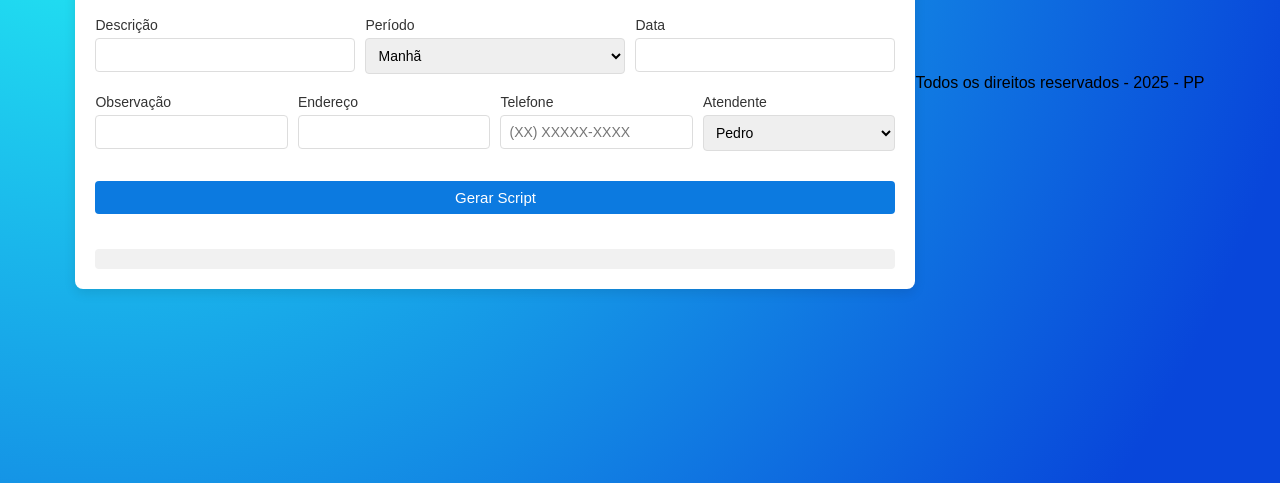
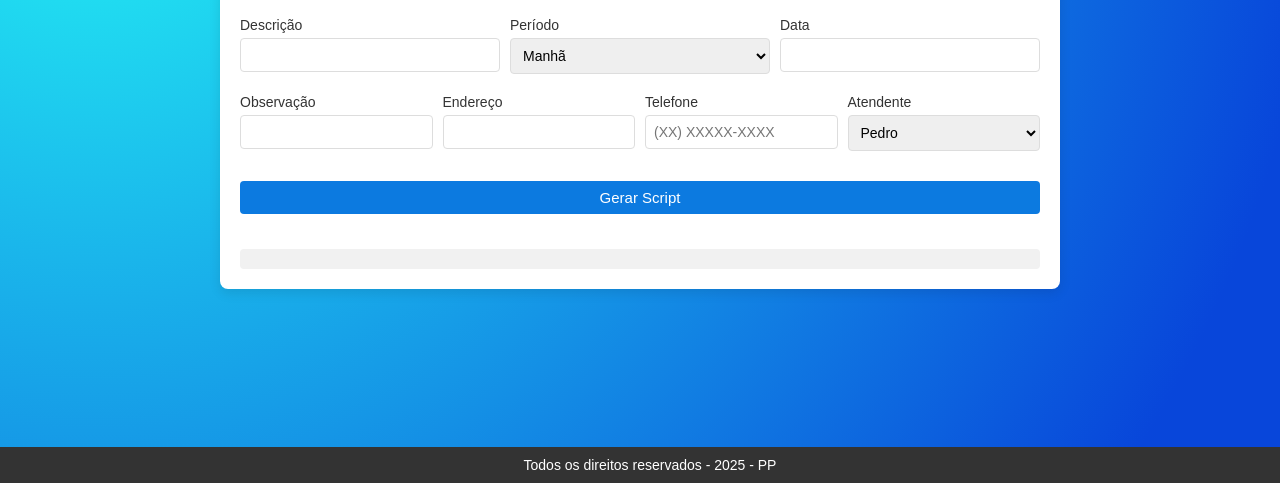
Before and after one commit to httpssantos/msk, a plain HTML site: page index.html in a window 1280 px wide. Shown: the part 317-800 px from the top of the page. Drawn offline with nearby package versions, Linux system fonts and the light colour scheme.

Commit message:
Update index.html

```diff
--- a/index.html
+++ b/index.html
@@ -118,6 +118,18 @@
             flex-direction: column;
         }
     }
+
+    footer {
+            width: 100%;
+            text-align: center;
+            padding: 10px;
+            background-color: #333;
+            color: white;
+            position: fixed;
+            bottom: 0;
+            left: 0;
+            font-size: 14px;
+        }
 </style>
 
 </head>
```
